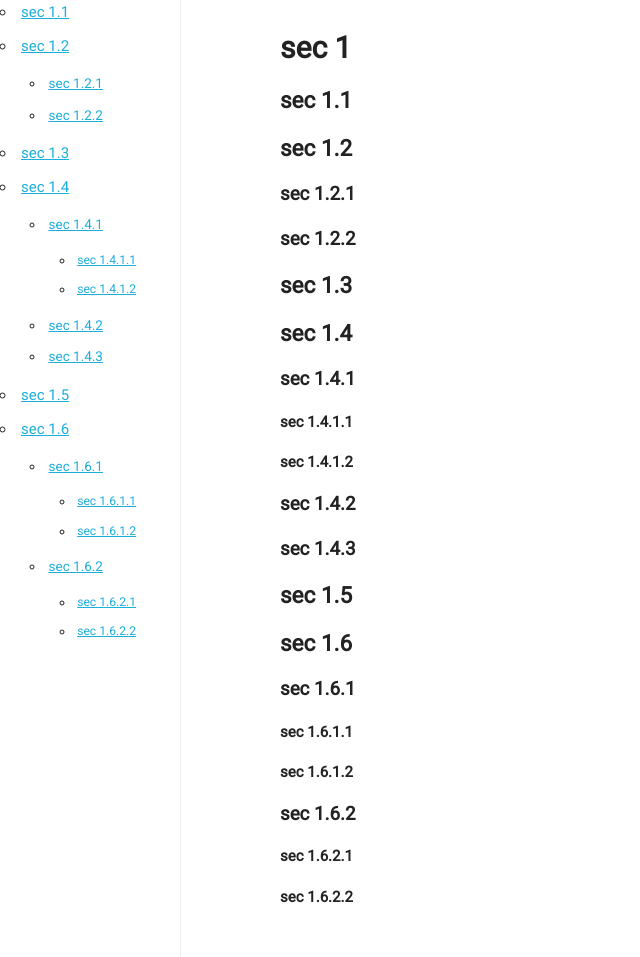
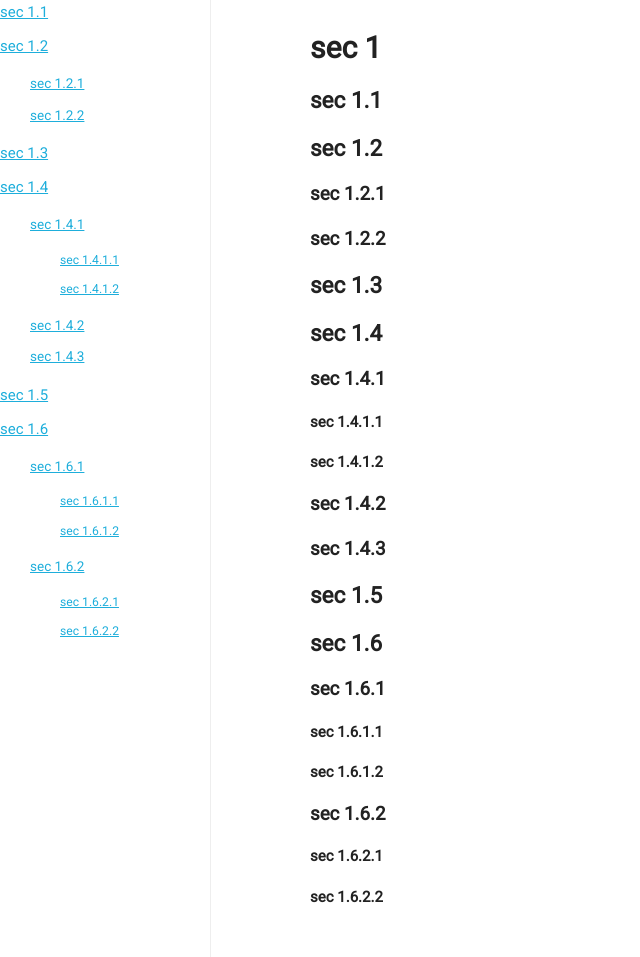
Before and after one commit to scizzorz/toctest, a Jekyll site: the page built from docs/index.md, in a window 1280 px wide and 957 px high. Shown: the whole window, without its empty margins (0-640 px from the left). Built offline with Jekyll 4.4.1, drawn with Linux system fonts in a browser that asks for light colours; our own code applies the rules of GitHub Pages for plain Markdown files.

Commit message:
Add padding to toc/container

```diff
--- a/docs/css/main.css
+++ b/docs/css/main.css
@@ -1,5 +1,5 @@
 .container {
-  margin-top: 2em;
+  padding: 2em;
   max-width: 720px;
   font-family: Roboto;
 }
@@ -27,6 +27,11 @@ h4, h5, h6 { font-size: 1.0em; }
   left: 0;
   min-height: 100%;
   overflow-y: auto;
+  padding: 1em;
+}
+
+#toc-sidebar ul {
+  list-style-type: none;
 }
 
 #markdown-toc {
```
